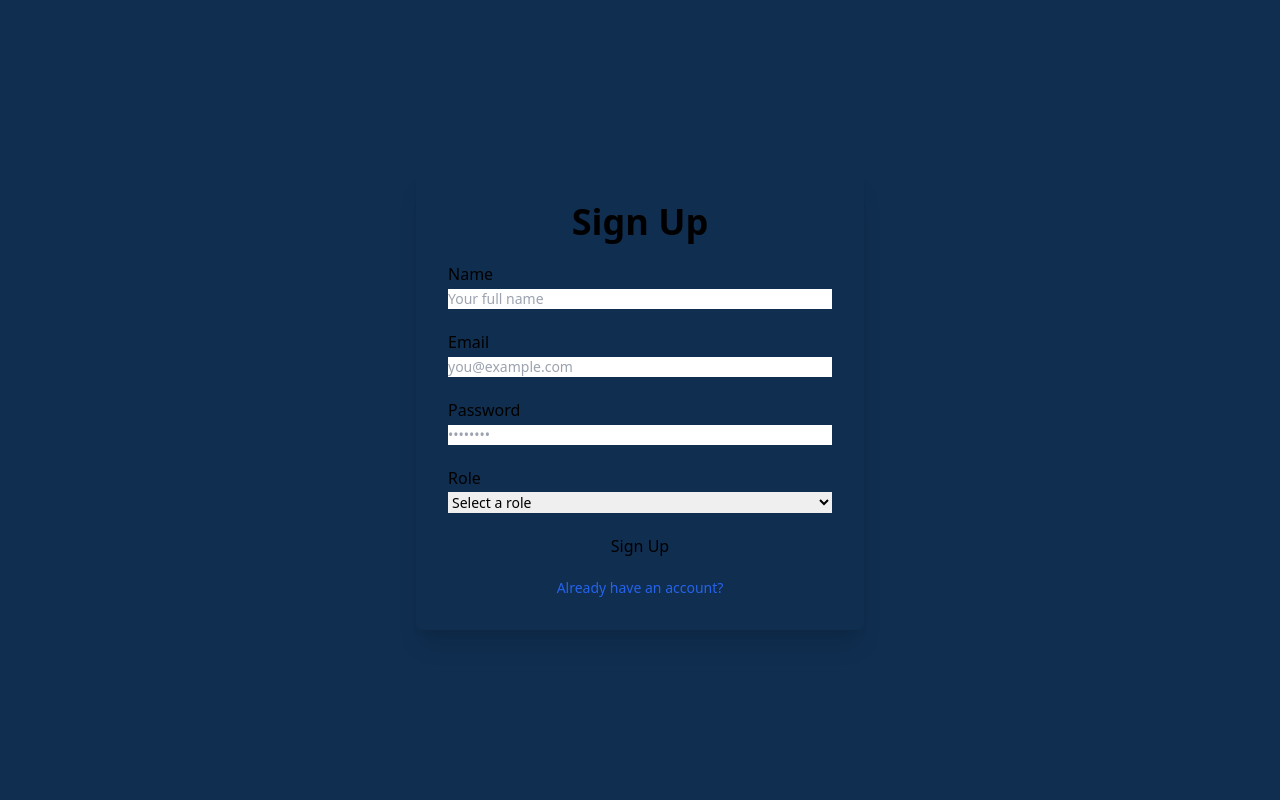
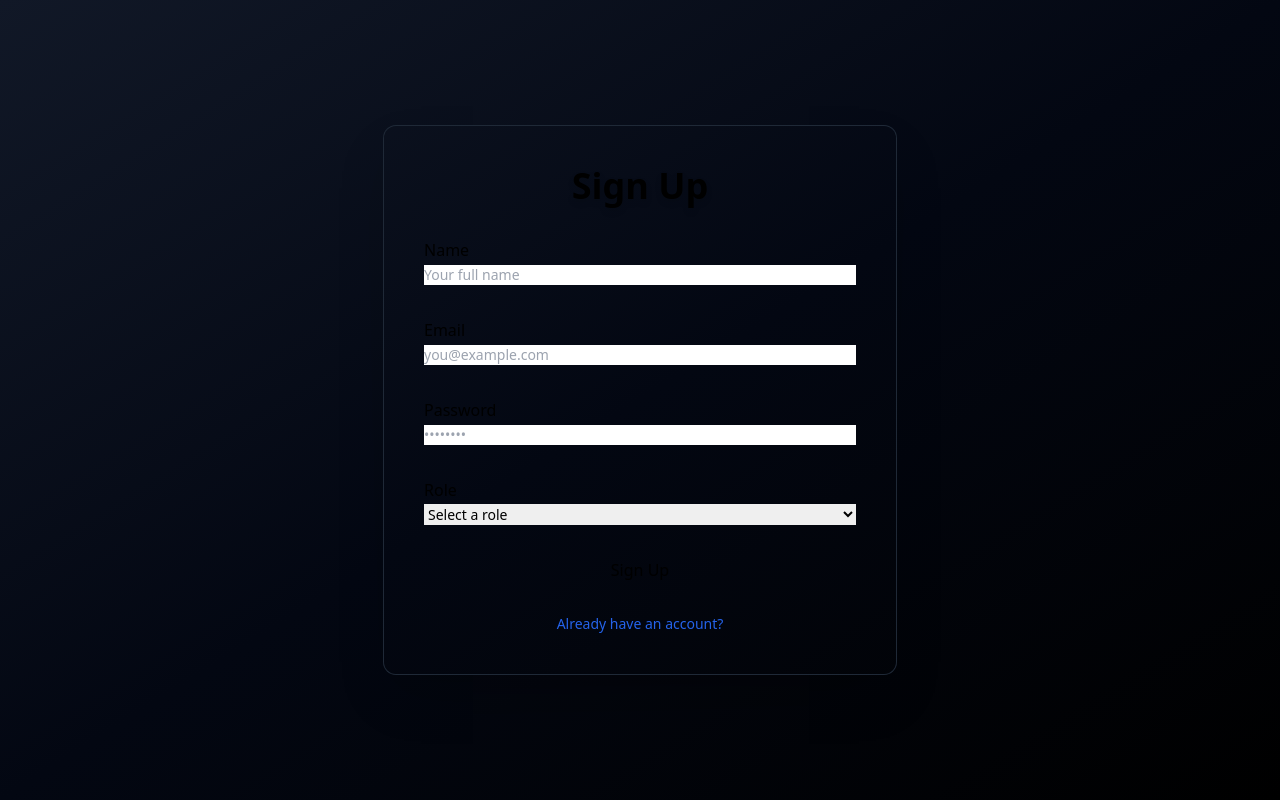
Before and after one commit to harshaggarwal9/Herp, a React (Vite) app in the folder frontend/: page /signUp in a window 1280 px wide. Built offline with nearby package versions, Linux system fonts and the light colour scheme; no server answers.

Commit message:
some changes to make ui better

```diff
--- a/frontend/src/components/Admin/AddSubject.jsx
+++ b/frontend/src/components/Admin/AddSubject.jsx
@@ -45,7 +45,7 @@ export default function CreateSubject() {
   };
 
   return (
-    <div className="min-h-screen flex items-center justify-center px-4 sm:px-6 py-8 bg-base-200">
+    <div className="min-h-screen flex items-center justify-center px-4 sm:px-6 py-8">
       <div className="w-full max-w-xl bg-base-100 p-6 sm:p-8 shadow-lg rounded-2xl">
         <h2 className="text-2xl font-bold mb-4 text-center">Create New Subject</h2>
 
--- a/frontend/src/components/LoginPage.jsx
+++ b/frontend/src/components/LoginPage.jsx
@@ -29,12 +29,14 @@ const LoginPage = () => {
   };
 
   return (
-    <div className="flex items-center justify-center min-h-screen bg-base-200 px-4 sm:px-6 lg:px-8">
+    <div className="flex items-center justify-center min-h-screen bg-gradient-to-br from-gray-900 via-gray-950 to-black px-4 sm:px-6 lg:px-8">
+
       <form
         onSubmit={handleSubmit}
-        className="card w-full max-w-md sm:max-w-lg shadow-2xl bg-base-100 p-6 sm:p-10 space-y-6 sm:space-y-8 rounded-lg"
+       className="card w-full max-w-md sm:max-w-lg shadow-2xl bg-base-100 p-6 sm:p-10 space-y-6 sm:space-y-8 rounded-xl ring-1 ring-gray-800"
+
       >
-        <h2 className="text-3xl sm:text-4xl font-extrabold text-center text-primary mb-4">
+       <h2 className="text-3xl sm:text-4xl font-extrabold text-center text-primary drop-shadow-md mb-4">
           Login
         </h2>
 
--- a/frontend/src/components/SignUp.jsx
+++ b/frontend/src/components/SignUp.jsx
@@ -21,12 +21,14 @@ function SignUp() {
   };
 
   return (
-    <div className="flex items-center justify-center min-h-screen bg-base-200 px-4 sm:px-6 lg:px-8">
+    <div className="flex items-center justify-center min-h-screen bg-gradient-to-br from-gray-900 via-gray-950 to-black px-4 sm:px-6 lg:px-8">
+
       <form
         onSubmit={handleSubmit}
-        className="card w-full max-w-md shadow-xl bg-base-100 p-6 sm:p-8 space-y-5 rounded-lg"
+       className="card w-full max-w-md sm:max-w-lg shadow-2xl bg-base-100 p-6 sm:p-10 space-y-6 sm:space-y-8 rounded-xl ring-1 ring-gray-800"
       >
-        <h2 className="text-3xl sm:text-4xl font-bold text-center text-primary mb-2">
+        <h2 className="text-3xl sm:text-4xl font-extrabold text-center text-primary drop-shadow-md mb-4">
+
           Sign Up
         </h2>
 
--- a/frontend/src/components/Student/StudentDashboard.jsx
+++ b/frontend/src/components/Student/StudentDashboard.jsx
@@ -94,8 +94,7 @@ export default function StudentDashboard() {
       </aside>
 
       {/* Main Content */}
-      <main className="flex-1 bg-gradient-to-br from-pink-50 to-purple-50 p-4 sm:p-6 md:ml-64 overflow-auto">
-        {renderContent()}
+      <main className="flex-1 bg-gradient-to-br from-pink-50 to-purple-50 p-4 sm:p-6 overflow-auto">  {renderContent()}
       </main>
 
       {/* Logout Modal */}
```
